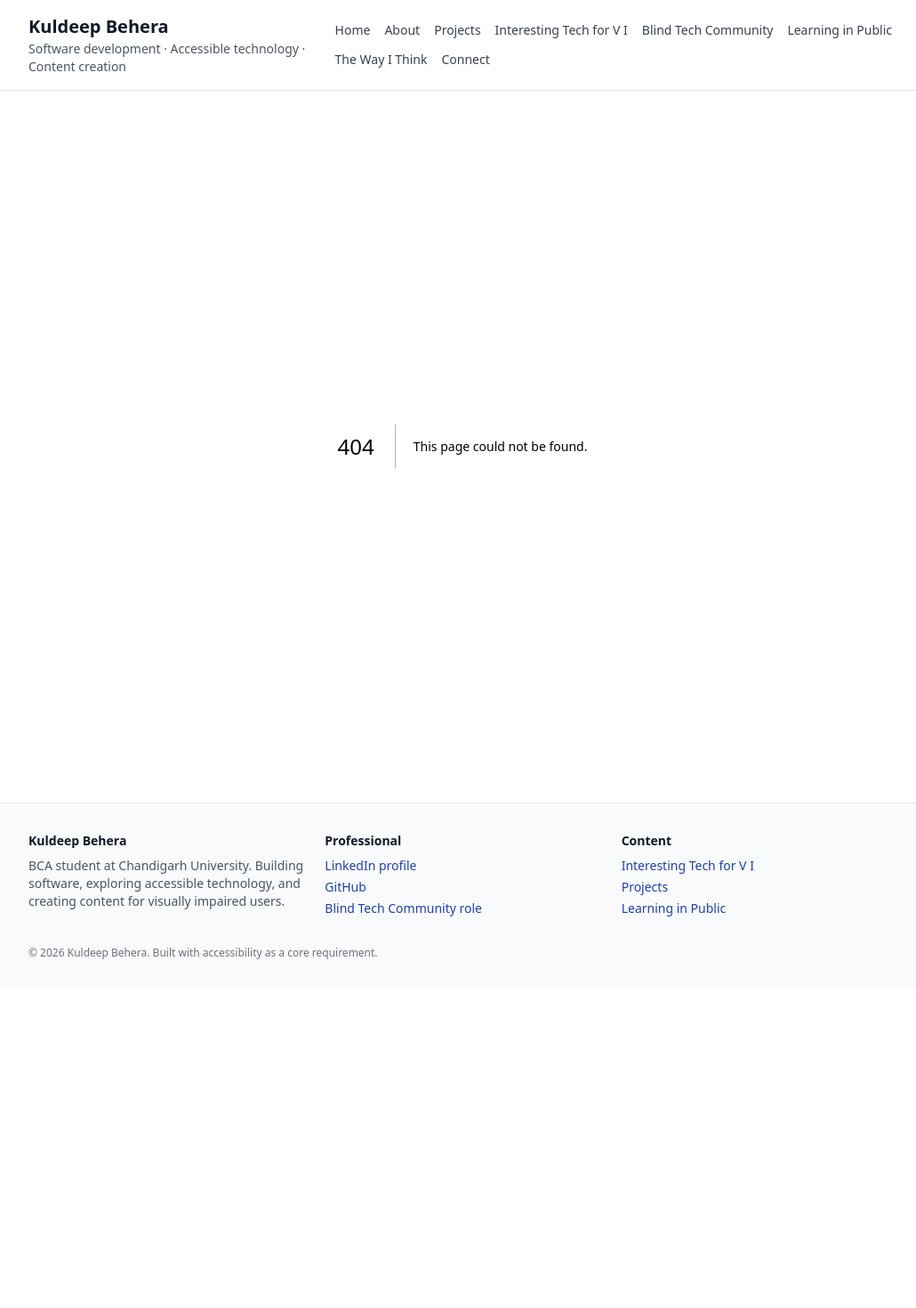
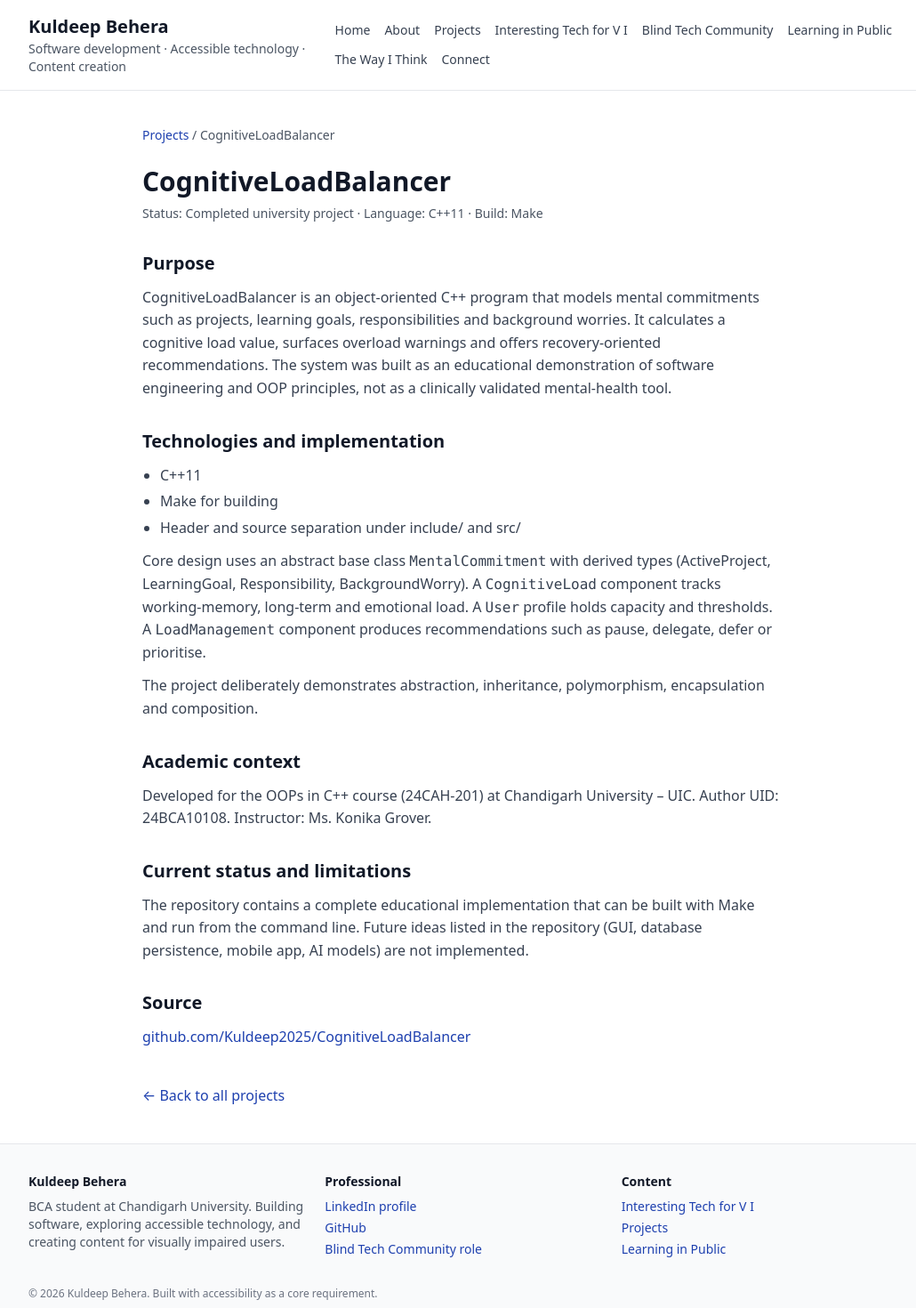
Before and after one commit to Kuldeep2025/kuldeep-behera-platform, a Next.js app: page /projects/cognitiveloadbalancer in a window 1280 px wide. Before the commit this address had no page. Shown: the top 1470 px of the page at 89% size, without its empty margins (120-1150 px from the left). Before the commit the page ends 1111 px from the top, so only its background shows below. Built offline with nearby package versions, Linux system fonts and the light colour scheme.

Commit message:
Add CognitiveLoadBalancer detail page from verified repository information

```diff
--- /dev/null
+++ b/src/app/projects/cognitiveloadbalancer/page.tsx
@@ -0,0 +1,93 @@
+import type { Metadata } from "next";
+import Link from "next/link";
+
+export const metadata: Metadata = {
+  title: "CognitiveLoadBalancer",
+  description:
+    "C++ object-oriented system for tracking and managing cognitive load, developed by Kuldeep Behera as a Chandigarh University project.",
+};
+
+export default function CognitiveLoadBalancerPage() {
+  return (
+    <article className="mx-auto max-w-3xl px-4 py-10 sm:px-6">
+      <nav aria-label="Breadcrumb" className="mb-6 text-sm text-gray-600">
+        <Link href="/projects" className="text-brand-700 hover:underline focus:outline-none">
+          Projects
+        </Link>
+        <span aria-hidden="true"> / </span>
+        <span>CognitiveLoadBalancer</span>
+      </nav>
+
+      <h1 className="text-3xl font-bold text-gray-900">CognitiveLoadBalancer</h1>
+      <p className="mt-2 text-sm text-gray-600">
+        Status: Completed university project · Language: C++11 · Build: Make
+      </p>
+
+      <section className="mt-8" aria-labelledby="purpose-heading">
+        <h2 id="purpose-heading" className="text-xl font-semibold text-gray-900">
+          Purpose
+        </h2>
+        <p className="mt-3 text-gray-700">
+          CognitiveLoadBalancer is an object-oriented C++ program that models mental commitments such as projects, learning goals, responsibilities and background worries. It calculates a cognitive load value, surfaces overload warnings and offers recovery-oriented recommendations. The system was built as an educational demonstration of software engineering and OOP principles, not as a clinically validated mental-health tool.
+        </p>
+      </section>
+
+      <section className="mt-8" aria-labelledby="tech-heading">
+        <h2 id="tech-heading" className="text-xl font-semibold text-gray-900">
+          Technologies and implementation
+        </h2>
+        <ul className="mt-3 list-disc space-y-1 pl-5 text-gray-700">
+          <li>C++11</li>
+          <li>Make for building</li>
+          <li>Header and source separation under include/ and src/</li>
+        </ul>
+        <p className="mt-3 text-gray-700">
+          Core design uses an abstract base class <code>MentalCommitment</code> with derived types (ActiveProject, LearningGoal, Responsibility, BackgroundWorry). A <code>CognitiveLoad</code> component tracks working-memory, long-term and emotional load. A <code>User</code> profile holds capacity and thresholds. A <code>LoadManagement</code> component produces recommendations such as pause, delegate, defer or prioritise.
+        </p>
+        <p className="mt-3 text-gray-700">
+          The project deliberately demonstrates abstraction, inheritance, polymorphism, encapsulation and composition.
+        </p>
+      </section>
+
+      <section className="mt-8" aria-labelledby="context-heading">
+        <h2 id="context-heading" className="text-xl font-semibold text-gray-900">
+          Academic context
+        </h2>
+        <p className="mt-3 text-gray-700">
+          Developed for the OOPs in C++ course (24CAH-201) at Chandigarh University – UIC. Author UID: 24BCA10108. Instructor: Ms. Konika Grover.
+        </p>
+      </section>
+
+      <section className="mt-8" aria-labelledby="status-heading">
+        <h2 id="status-heading" className="text-xl font-semibold text-gray-900">
+          Current status and limitations
+        </h2>
+        <p className="mt-3 text-gray-700">
+          The repository contains a complete educational implementation that can be built with Make and run from the command line. Future ideas listed in the repository (GUI, database persistence, mobile app, AI models) are not implemented.
+        </p>
+      </section>
+
+      <section className="mt-8" aria-labelledby="links-heading">
+        <h2 id="links-heading" className="text-xl font-semibold text-gray-900">
+          Source
+        </h2>
+        <p className="mt-3">
+          <a
+            href="https://github.com/Kuldeep2025/CognitiveLoadBalancer"
+            className="font-medium text-brand-700 hover:underline focus:outline-none"
+            rel="noopener noreferrer"
+            target="_blank"
+          >
+            github.com/Kuldeep2025/CognitiveLoadBalancer
+          </a>
+        </p>
+      </section>
+
+      <p className="mt-10">
+        <Link href="/projects" className="text-brand-700 hover:underline focus:outline-none">
+          ← Back to all projects
+        </Link>
+      </p>
+    </article>
+  );
+}
```
